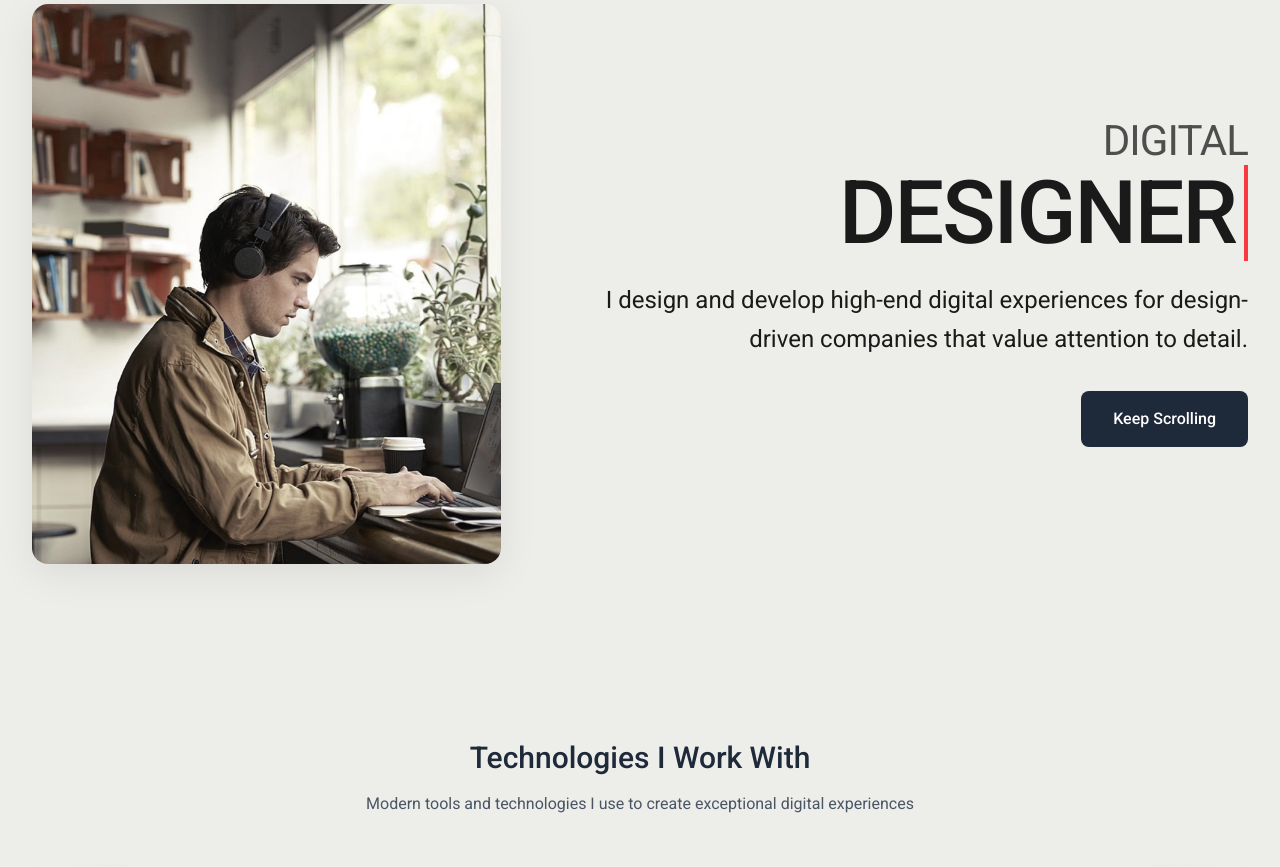
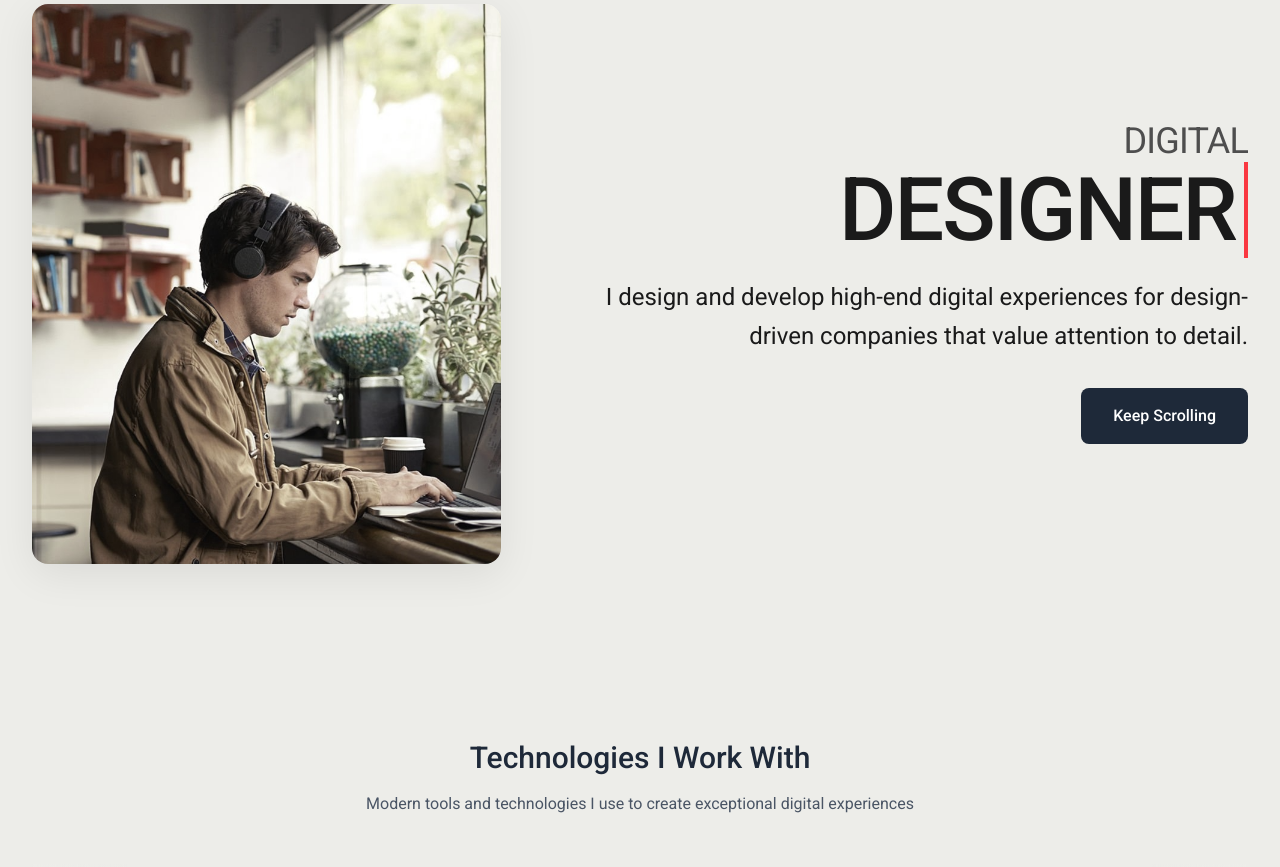
Before and after one commit to yusufgulmezz/portfolio, a Next.js app: page / in a window 1280 px wide. Shown: the part 900-1767 px from the top of the page. Built offline with nearby package versions, Linux system fonts and the light colour scheme.

Commit message:
Update HeroSection component: Modify text size for improved readability across different screen sizes, enhancing overall visual consistency.

```diff
--- a/src/components/sections/HeroSection.tsx
+++ b/src/components/sections/HeroSection.tsx
@@ -109,7 +109,7 @@ const HeroSection = () => {
               >
                 <div className="flex items-baseline gap-4 mb-2 justify-start sm:justify-end">
                   <span
-                    className="text-[16px] sm:text-[24px] md:text-[36px] lg:text-[42px] font-small text-[#4E4E4E] leading-[0.95] text-left sm:text-right"
+                    className="text-[16px] sm:text-[18px] md:text-[30px] lg:text-[36px] font-small text-[#4E4E4E] leading-[0.95] text-left sm:text-right"
                     style={{ fontFamily: 'var(--font-roboto)', letterSpacing: '-0.0226em' }}
                   >
                     DIGITAL
```
